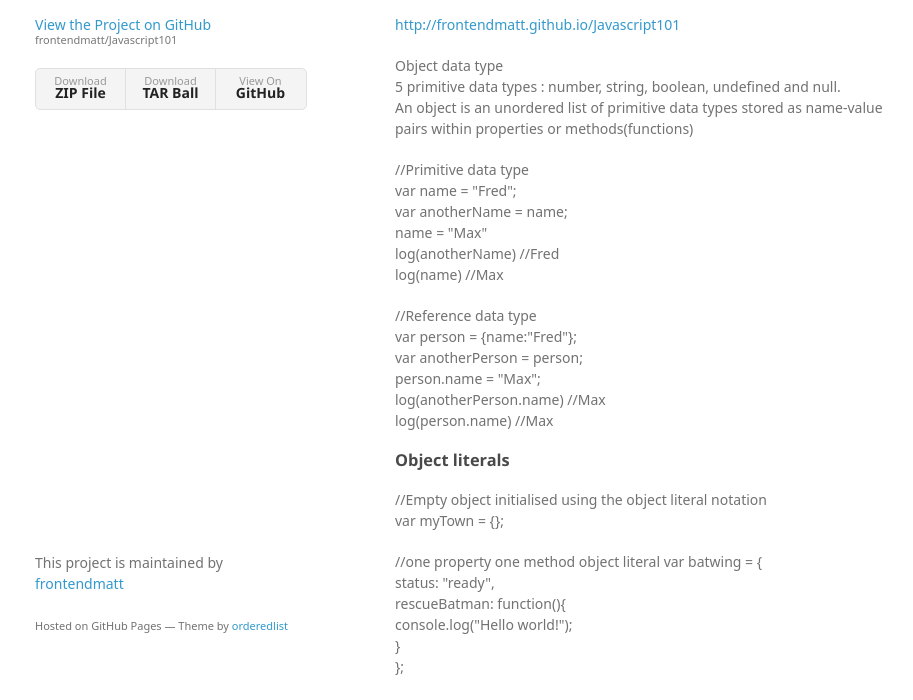
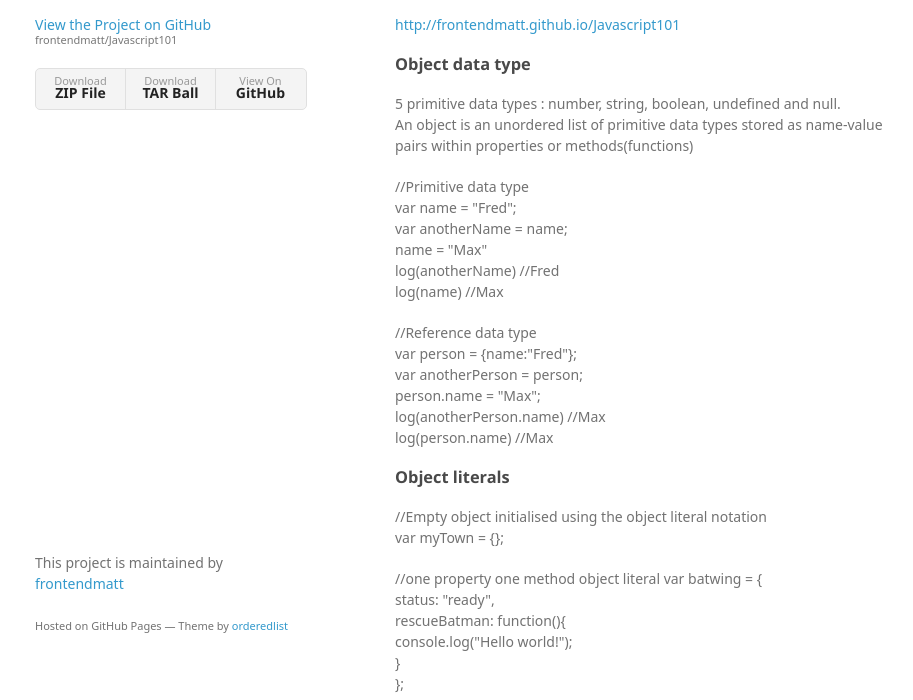
Before and after one commit to frontendmatt/Javascript101, a plain HTML site: page index.html in a window 1280 px wide. Shown: the part 95-795 px from the top of the page, without its empty margins (175-1088 px from the left). Drawn offline with Linux system fonts and the light colour scheme; a web font is replaced by a local one.

Commit message:
Create gh-pages branch via GitHub

```diff
--- a/index.html
+++ b/index.html
@@ -33,8 +33,10 @@
 
 <p><a href="http://frontendmatt.github.io/Javascript101">http://frontendmatt.github.io/Javascript101</a></p>
 
-<p>Object data type <br>
-5 primitive data types : number, string, boolean, undefined and null. <br>
+<h3>
+<a id="object-data-type" class="anchor" href="#object-data-type" aria-hidden="true"><span class="octicon octicon-link"></span></a>Object data type</h3>
+
+<p>5 primitive data types : number, string, boolean, undefined and null. <br>
 An object is an unordered list of primitive data types stored as name-value pairs within properties or methods(functions) <br></p>
 
 <p>//Primitive data type <br>
```
Also changed, not shown: params.json (+1 -1 lines).
